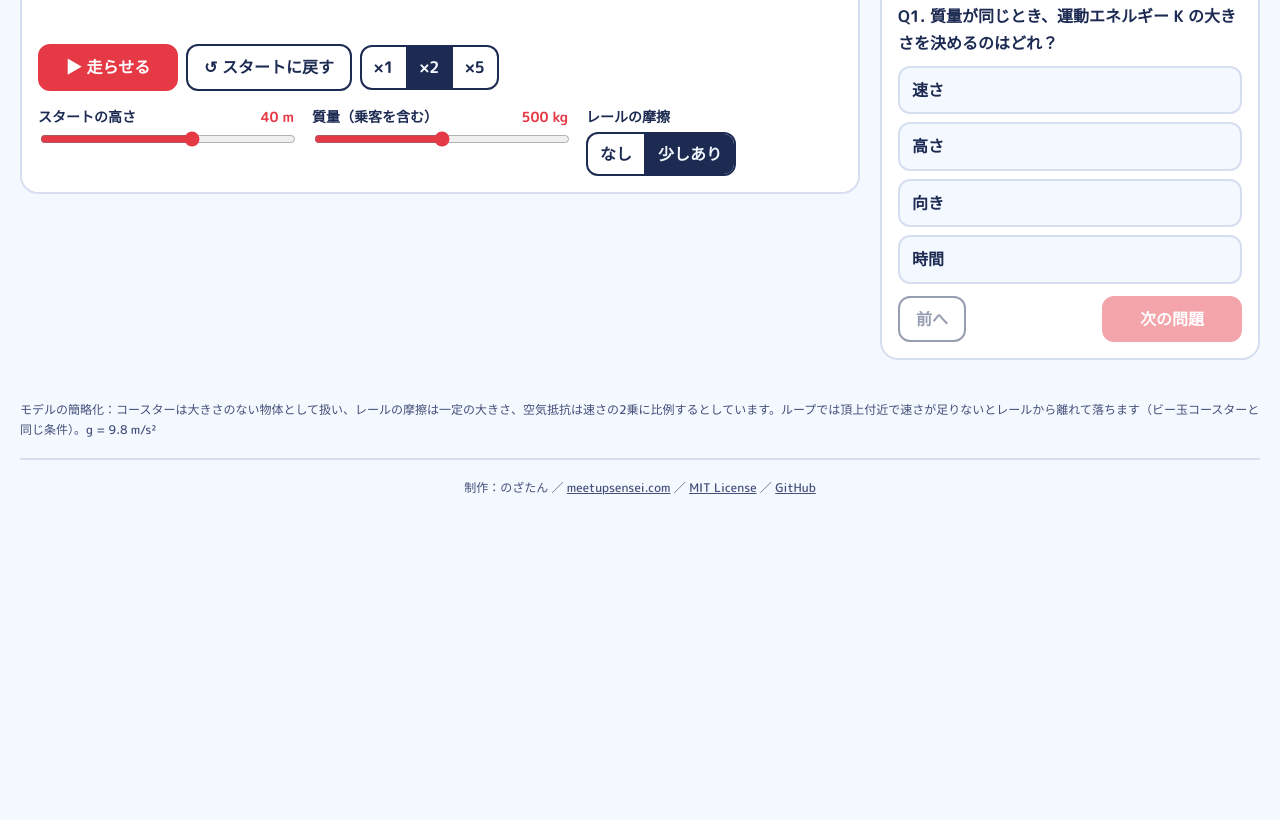
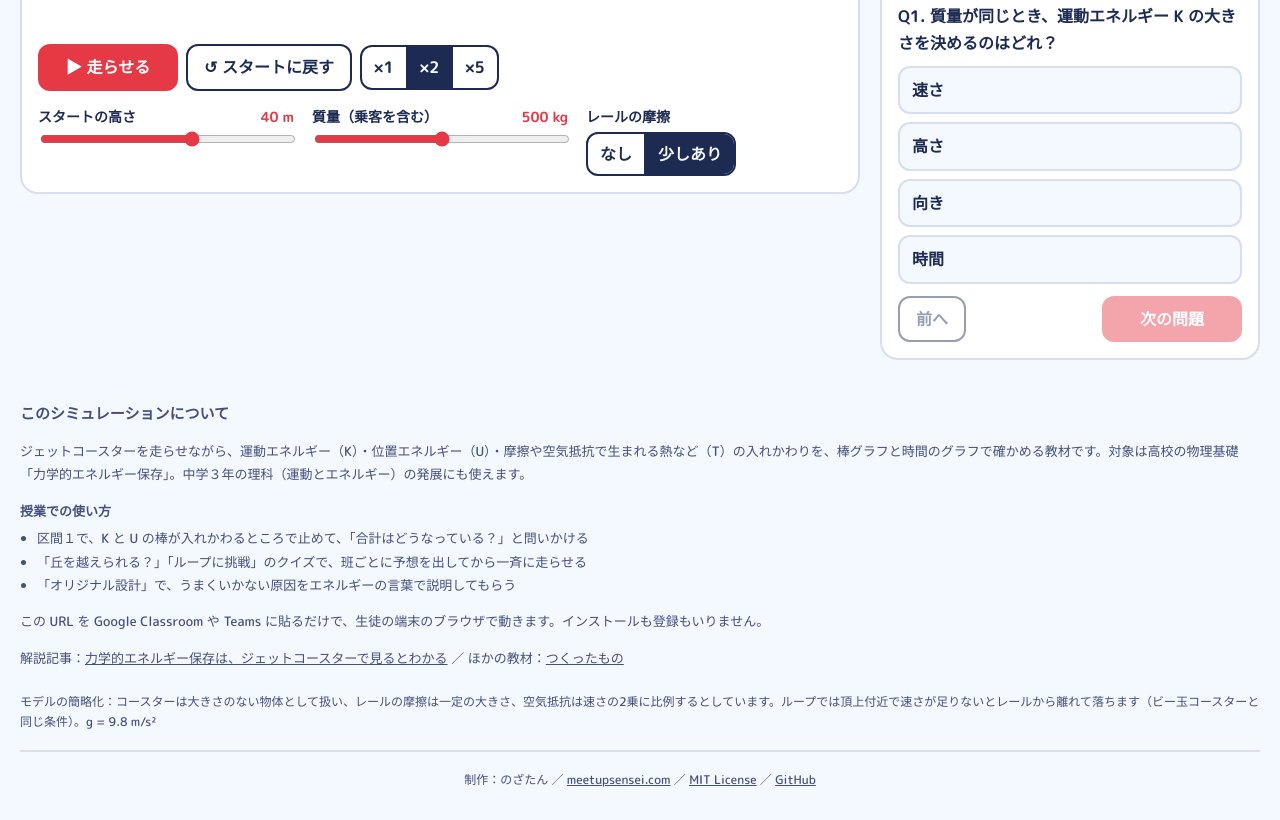
Before and after one commit to nozatan530/roller-coaster-energy, a plain HTML site: page index.html in a window 1280 px wide. Shown: the part 785-1605 px from the top of the page. Before the commit the page ends 1312 px from the top, so only its background shows below. Drawn offline with Linux system fonts and the light colour scheme.

Commit message:
検索と AI が読める説明（このシミュレーションについて・授業での使い方）と構造化データ・canonical を足す（公開はのざたんの承認のあと）
Co-Authored-By: Claude Opus 5.5 <noreply@anthropic.com>

```diff
--- a/index.html
+++ b/index.html
@@ -19,6 +19,8 @@
 <meta property="og:image" content="https://coaster.meetupsensei.com/ogp.jpg">
 <meta property="og:url" content="https://coaster.meetupsensei.com/">
 <meta property="og:type" content="website">
+<link rel="canonical" href="https://coaster.meetupsensei.com/">
+<script type="application/ld+json">{"@context":"https://schema.org","@type":["WebApplication","LearningResource"],"name":"ジェットコースター・エネルギーラボ","url":"https://coaster.meetupsensei.com/","description":"ジェットコースターを走らせて、運動エネルギー・位置エネルギー・熱の入れかわりを確かめる高校物理基礎のシミュレーション","applicationCategory":"EducationalApplication","operatingSystem":"Web ブラウザ","isAccessibleForFree":true,"offers":{"@type":"Offer","price":"0","priceCurrency":"JPY"},"inLanguage":["ja","en"],"educationalLevel":"高校 物理基礎（中学３年 理科の発展）","learningResourceType":"シミュレーション","teaches":"力学的エネルギー保存","author":{"@type":"Person","name":"のざたん","url":"https://meetupsensei.com/about/"}}</script>
 <meta name="twitter:card" content="summary_large_image">
 <script>try{var t=localStorage.getItem('rc-energy-lab-theme');if(t)document.documentElement.dataset.theme=t;}catch(e){}</script>
 <link rel="preconnect" href="https://fonts.googleapis.com">
@@ -160,6 +162,10 @@ footer{max-width:1280px;margin:0 auto;padding:0 20px 30px;font-size:12px;color:v
 footer .model{margin:0 0 18px}
 footer .credit{text-align:center;border-top:2px solid var(--line);padding-top:18px;margin:0}
 footer a{color:inherit}
+footer .about{margin:0 0 22px;font-size:13px;line-height:1.8}
+footer .about h2{font-size:15px;margin:0 0 6px}
+footer .about h3{font-size:13px;margin:12px 0 4px}
+footer .about ul{margin:0;padding-left:1.3em}
 @media (prefers-reduced-motion: reduce){ *{transition:none!important;animation:none!important} }
 </style>
 <link rel="icon" href="./favicon.ico" sizes="48x48">
@@ -223,6 +229,18 @@ footer a{color:inherit}
   </aside>
 </main>
 <footer>
+  <section class="about" lang="ja">
+    <h2>このシミュレーションについて</h2>
+    <p>ジェットコースターを走らせながら、運動エネルギー（K）・位置エネルギー（U）・摩擦や空気抵抗で生まれる熱など（T）の入れかわりを、棒グラフと時間のグラフで確かめる教材です。対象は高校の物理基礎「力学的エネルギー保存」。中学３年の理科（運動とエネルギー）の発展にも使えます。</p>
+    <h3>授業での使い方</h3>
+    <ul>
+      <li>区間１で、K と U の棒が入れかわるところで止めて、「合計はどうなっている？」と問いかける</li>
+      <li>「丘を越えられる？」「ループに挑戦」のクイズで、班ごとに予想を出してから一斉に走らせる</li>
+      <li>「オリジナル設計」で、うまくいかない原因をエネルギーの言葉で説明してもらう</li>
+    </ul>
+    <p>この URL を Google Classroom や Teams に貼るだけで、生徒の端末のブラウザで動きます。インストールも登録もいりません。</p>
+    <p>解説記事：<a href="https://meetupsensei.com/261102-blog-4/">力学的エネルギー保存は、ジェットコースターで見るとわかる</a> ／ ほかの教材：<a href="https://meetupsensei.com/webapps/">つくったもの</a></p>
+  </section>
   <p class="model" data-i18n="model">モデルの簡略化：コースターは大きさのない物体として扱い、レールの摩擦は一定の大きさ、空気抵抗は速さの2乗に比例するとしています。ループでは頂上付近で速さが足りないとレールから離れて落ちます（ビー玉コースターと同じ条件）。g = 9.8 m/s²</p>
   <p class="credit"><span data-i18n="credit">制作：のざたん</span> ／ <a href="https://meetupsensei.com">meetupsensei.com</a> ／ <a href="https://github.com/nozatan530/roller-coaster-energy/blob/main/LICENSE">MIT License</a> ／ <a href="https://github.com/nozatan530/roller-coaster-energy">GitHub</a></p>
 </footer>
```
